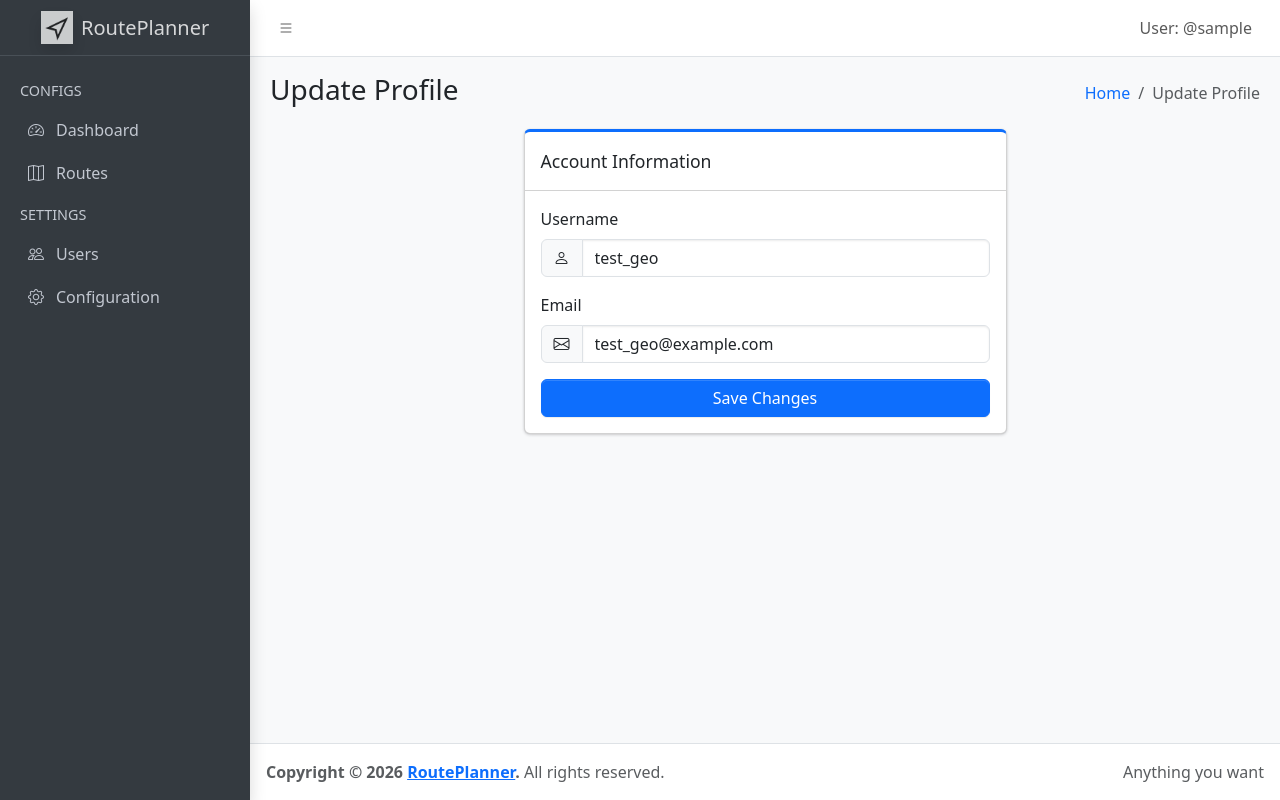
After one commit to JorgeArguello1999/RoutePlanner, a Flask app: page /users/update in a window 1280 px wide. The commit adds this page. Run offline with Flask 3, Linux system fonts and the light colour scheme; the visitor is signed in with stand-in values (Sample User, id 1).

Commit message:
feat: Users view its work but I want to update password

```diff
--- a/controllers/users.py
+++ b/controllers/users.py
@@ -112,3 +112,96 @@ def signout_page(request):
     """ Sign out the current user """
     session.clear()
     return redirect(url_for('home_page.home'))
+
+# GET/POST / Update Profile
+def update_profile_page(request_form):
+    """ Handle profile updates """
+    user_id = session.get('user_id')
+    user = User.query.get(user_id)
+
+    if request_form.method == 'GET':
+        # If the request asks for JSON, return JSON (for API/Testing)
+        if request_form.headers.get('Content-Type') == 'application/json':
+             return {
+                "id": user.id,
+                "username": user.username,
+                "email": user.email,
+                "role": user.role.value
+            }
+
+        # Otherwise render the template
+        return render_template(f"{TEMPLATES_DIR}update.html", user=user)
+
+    elif request_form.method == 'POST':
+        is_json = request_form.is_json
+        data = request_form.get_json() if is_json else request_form.form
+
+        new_username = data.get('username')
+        new_email = data.get('email')
+
+        message = None
+        error = None
+
+        # Validation
+        if new_username and new_username != user.username:
+            if User.query.filter_by(username=new_username).first():
+                error = "Username already taken"
+            else:
+                user.username = new_username
+
+        if not error and new_email and new_email != user.email:
+            if User.query.filter_by(email=new_email).first():
+                error = "Email already taken"
+            else:
+                user.email = new_email
+
+        try:
+            if not error:
+                db.session.commit()
+                # Update session if username changed
+                session['username'] = user.username
+                message = "Profile updated successfully"
+
+            if is_json:
+                if error: return {"error": error}, 400
+                return {"message": message}
+
+            return render_template(f"{TEMPLATES_DIR}update.html", user=user, message=message, error=error)
+
+        except Exception as e:
+            db.session.rollback()
+            if is_json: return {"error": str(e)}, 500
+            return render_template(f"{TEMPLATES_DIR}update.html", user=user, error="An error occurred"), 500
+
+# GET/POST / Change Password
+def change_password_page(request_form):
+    """ Handle password changes """
+    user_id = session.get('user_id')
+    user = User.query.get(user_id)
+
+    if request_form.method == 'GET':
+        return {"message": "Submit POST request with current_password, new_password, and confirm_password"}
+
+    elif request_form.method == 'POST':
+        data = request_form.form if request_form.form else request_form.get_json()
+
+        current_password = data.get('current_password')
+        new_password = data.get('new_password')
+        confirm_password = data.get('confirm_password')
+
+        if not user.check_password(current_password):
+            return {"error": "Incorrect current password"}, 401
+
+        if new_password != confirm_password:
+            return {"error": "New passwords do not match"}, 400
+
+        if not new_password:
+            return {"error": "New password cannot be empty"}, 400
+
+        try:
+            user.password = new_password
+            db.session.commit()
+            return {"message": "Password changed successfully"}
+        except Exception as e:
+            db.session.rollback()
+            return {"error": str(e)}, 500
--- a/routers/users.py
+++ b/routers/users.py
@@ -1,7 +1,8 @@
 from flask import Blueprint
 from flask import request
 
-from controllers.users import signup_page, signin_page, signout_page
+from controllers.users import signup_page, signin_page, signout_page, update_profile_page, change_password_page
+from utils.auth import login_required
 
 users = Blueprint('users', __name__, url_prefix='/users')
 
@@ -28,3 +29,21 @@ def users_signout():
     except Exception as e:
         print(e)
         return "An error occurred", 500
+
+@users.route('/update', methods=['GET', 'POST'])
+@login_required
+def users_update():
+    try:
+        return update_profile_page(request)
+    except Exception as e:
+        print(e)
+        return "An error occurred", 500
+
+@users.route('/change-password', methods=['GET', 'POST'])
+@login_required
+def users_change_password():
+    try:
+        return change_password_page(request)
+    except Exception as e:
+        print(e)
+        return "An error occurred", 500
--- a/templates/base.html
+++ b/templates/base.html
@@ -51,7 +51,8 @@
                             <!--end::User Image-->
                             <!--begin::Menu Footer-->
                             <li class="user-footer">
-                                <a href="#" class="btn btn-default btn-flat">Profile</a>
+                                <a href="{{ url_for('users.users_update') }}"
+                                    class="btn btn-default btn-flat">Profile</a>
                                 <a href="{{ url_for('users.signout') }}" class="btn btn-default btn-flat float-end">Sign
                                     out</a>
                             </li>
@@ -103,7 +104,7 @@
 
                         <li class="nav-header">SETTINGS</li>
                         <li class="nav-item">
-                            <a href="#" class="nav-link">
+                            <a href="{{ url_for('users.users_update') }}" class="nav-link">
                                 <i class="nav-icon bi bi-people"></i>
                                 <p>Users</p>
                             </a>
--- /dev/null
+++ b/templates/users/update.html
@@ -0,0 +1,75 @@
+{% extends "base.html" %}
+
+{% block title %}Update Profile{% endblock %}
+
+{% block content %}
+<!--begin::App Content Header-->
+<div class="app-content-header">
+    <div class="container-fluid">
+        <div class="row">
+            <div class="col-sm-6">
+                <h3 class="mb-0">Update Profile</h3>
+            </div>
+            <div class="col-sm-6">
+                <ol class="breadcrumb float-sm-end">
+                    <li class="breadcrumb-item"><a href="/dashboard">Home</a></li>
+                    <li class="breadcrumb-item active" aria-current="page">Update Profile</li>
+                </ol>
+            </div>
+        </div>
+    </div>
+</div>
+<!--end::App Content Header-->
+
+<!--begin::App Content-->
+<div class="app-content">
+    <div class="container-fluid">
+        <div class="row">
+            <div class="col-md-6 offset-md-3">
+                <div class="card card-primary card-outline mb-4">
+                    <div class="card-header">
+                        <div class="card-title">Account Information</div>
+                    </div>
+                    <div class="card-body">
+                        {% if message %}
+                        <div class="alert alert-success" role="alert">
+                            ✅ {{ message }}
+                        </div>
+                        {% endif %}
+
+                        {% if error %}
+                        <div class="alert alert-danger" role="alert">
+                            ⚠️ {{ error }}
+                        </div>
+                        {% endif %}
+
+                        <form action="{{ url_for('users.users_update') }}" method="post">
+                            <div class="mb-3">
+                                <label for="updateUsername" class="form-label">Username</label>
+                                <div class="input-group">
+                                    <span class="input-group-text"><i class="bi bi-person"></i></span>
+                                    <input id="updateUsername" type="text" class="form-control" name="username"
+                                        value="{{ user.username }}" required />
+                                </div>
+                            </div>
+                            <div class="mb-3">
+                                <label for="updateEmail" class="form-label">Email</label>
+                                <div class="input-group">
+                                    <span class="input-group-text"><i class="bi bi-envelope"></i></span>
+                                    <input id="updateEmail" type="email" class="form-control" name="email"
+                                        value="{{ user.email }}" required />
+                                </div>
+                            </div>
+
+                            <div class="d-grid gap-2">
+                                <button type="submit" class="btn btn-primary">Save Changes</button>
+                            </div>
+                        </form>
+                    </div>
+                </div>
+            </div>
+        </div>
+    </div>
+</div>
+<!--end::App Content-->
+{% endblock %}
```
Also changed, not shown: test/verify_users.py (added, +98 -0 lines).
